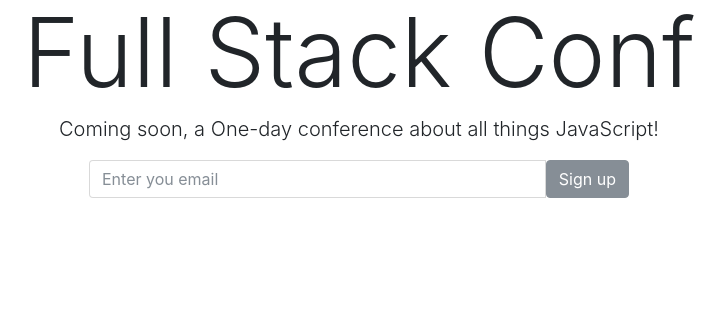
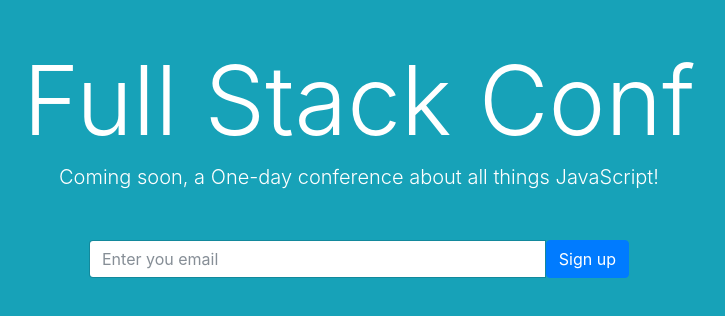
Before and after one commit to James9446/bootstrap-conf, a plain HTML site: page index.html in a window 1280 px wide. Shown: the whole page, without its empty margins (281-1006 px from the left). Drawn offline with nearby package versions, Linux system fonts and the light colour scheme.

Commit message:
Added margins and colors to style the page.

```diff
--- a/index.html
+++ b/index.html
@@ -14,16 +14,16 @@
 		<title>Responsive Design</title>
 	</head>
 
-	<body>
+	<body class="bg-info text-white">
 		<div class="container text-center">
-			<h1 class="display-1">Full Stack Conf</h1>
-			<p class="lead">Coming soon, a One-day conference about all things JavaScript!</p>
+			<h1 class="display-1 mt-5">Full Stack Conf</h1>
+			<p class="lead mb-5">Coming soon, a One-day conference about all things JavaScript!</p>
 			<div class="row justify-content-center">
 				<div class="col-6">
 				    <div class="input-group">
 				      <input type="text" class="form-control" placeholder="Enter you email" aria-label=">
 				      <span class="input-group-btn">
-				        <button class="btn btn-secondary" type="button">Sign up</button>
+				        <button class="btn btn-primary" type="button">Sign up</button>
 				      </span>
 				    </div>
 				</div>
```
